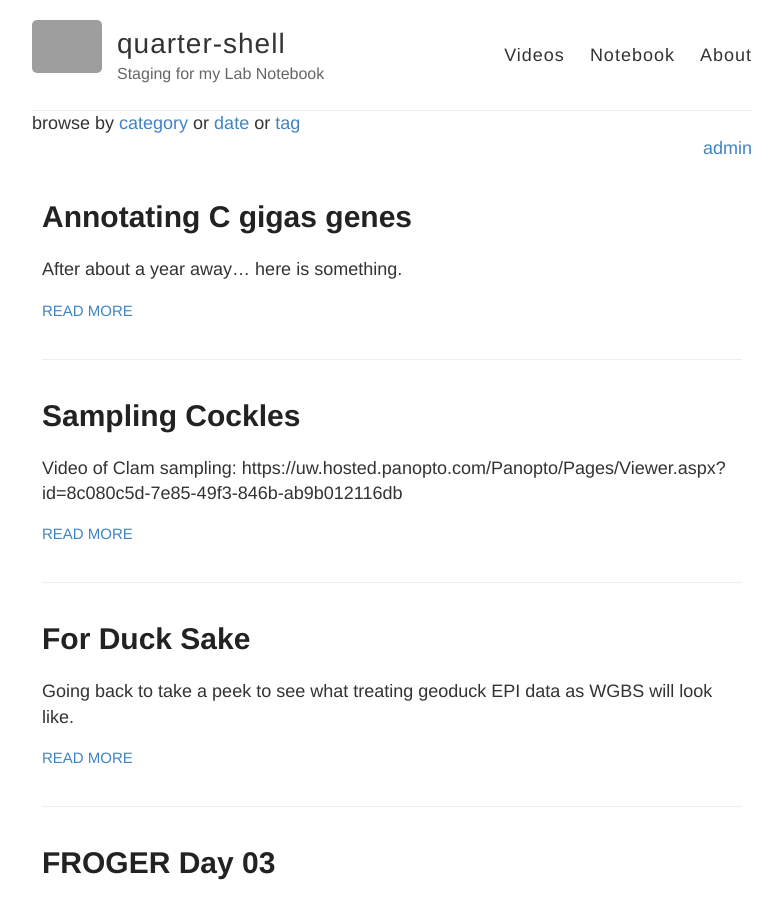
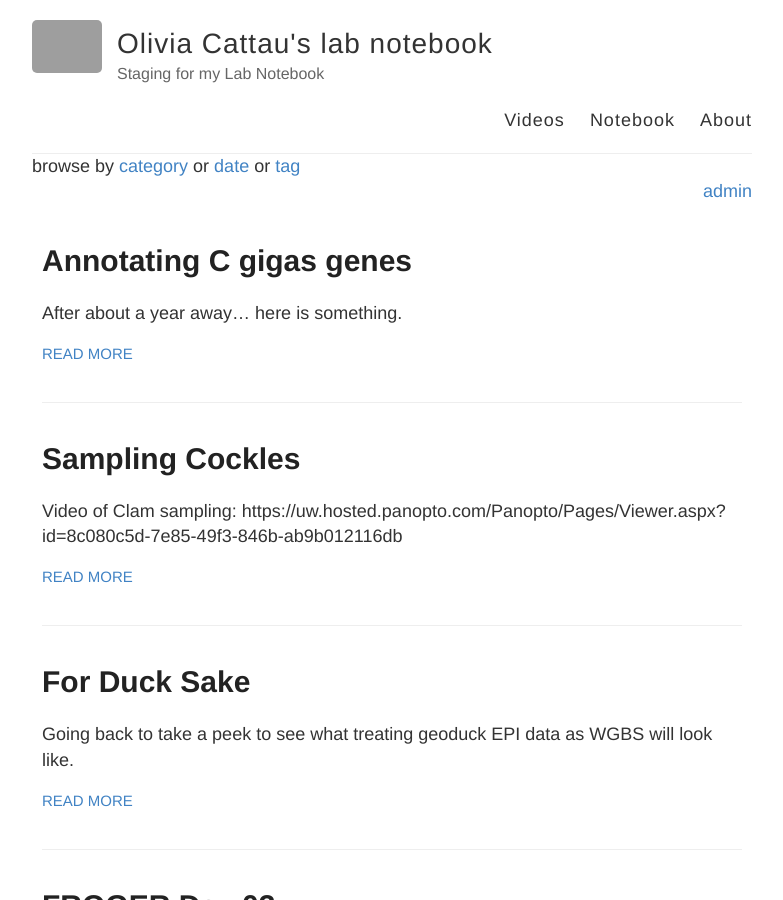
Before and after one commit to ocattau/ocattau.github.io, a Jekyll site: the page built from index.html, in a window 1280 px wide and 900 px high. Shown: the whole window, without its empty margins (248-1031 px from the left). Built offline with Jekyll 4.4.1, drawn with Linux system fonts in a browser that asks for light colours; some of the changed lines change nothing that is shown; grey boxes are pictures that could not be loaded.

Commit message:
Update _config.yml

```diff
--- a/_config.yml
+++ b/_config.yml
@@ -3,7 +3,7 @@
 #
 
 # Name of your site (displayed in the header)
-name: quarter-shell
+name: Olivia Cattau's lab notebook
 
 # Short bio or description (displayed in the header)
 description: Staging for my Lab Notebook
@@ -34,19 +34,19 @@ footer-links:
 
 # Enter your Disqus shortname (not your username) to enable commenting on posts
 # You can find your shortname on the Settings page of your Disqus account
-disqus: http://disqus.com/by/ocattau@uw.edu
+disqus: http://disqus.com/by/oliviacattau
 # Enter your Google Analytics web tracking code (e.g. UA-2110908-2) to activate tracking
 google_analytics:
 
 # Your website URL (e.g. http://barryclark.github.io or http://www.barryclark.co)
 # Used for Sitemap.xml and your RSS feed
-url: https://github.com/ocattau
+url: https://ocattau.github.io
 
 # If you're hosting your site at a Project repository on GitHub pages
 # (http://yourusername.github.io/repository-name)
 # and NOT your User repository (http://yourusername.github.io)
 # then add in the baseurl here, like this: "/repository-name"
-baseurl: "/ocattau"
+baseurl: ""
 
 #
 # !! You don't need to change any of the configuration flags below !!
```
